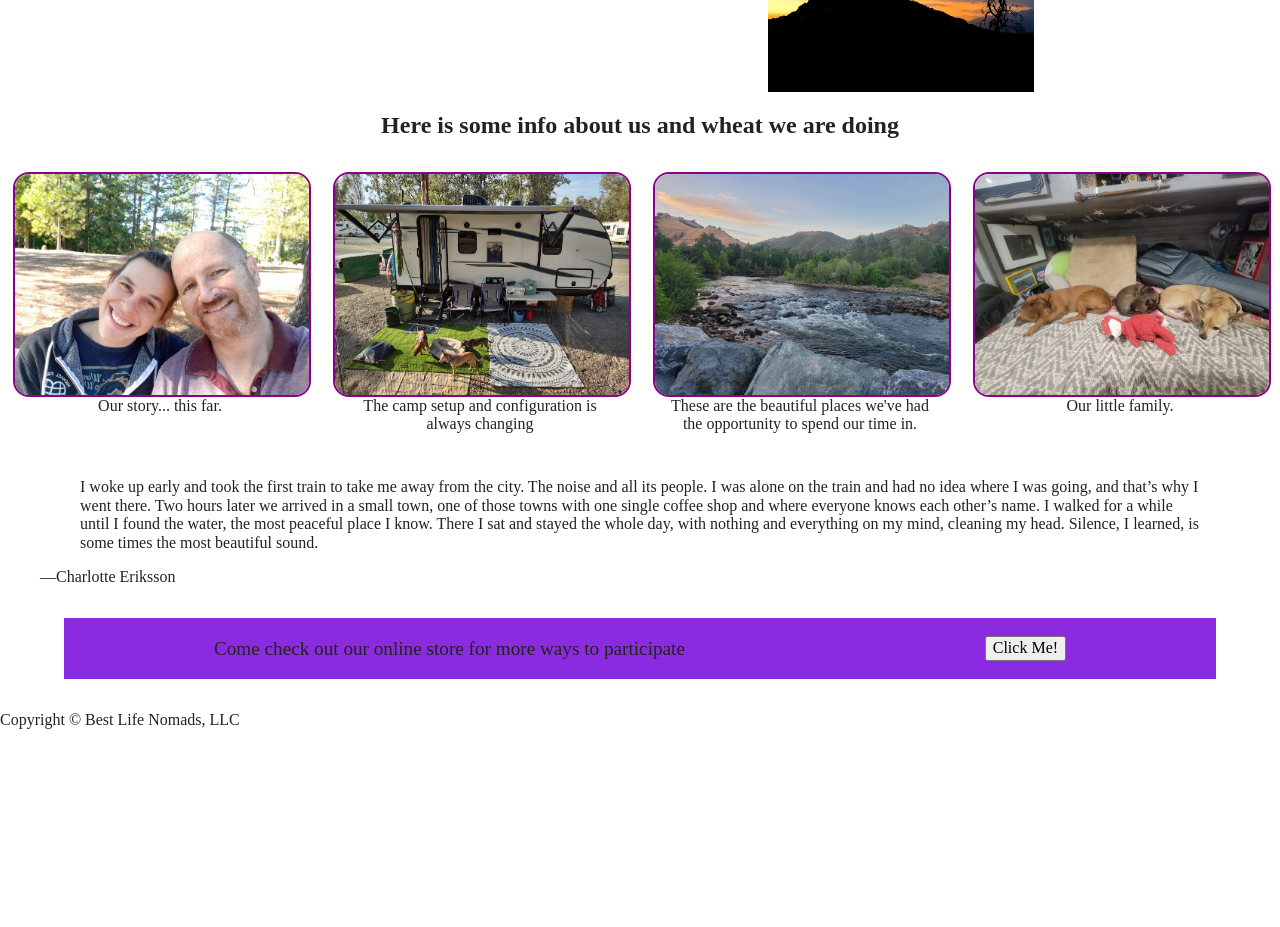
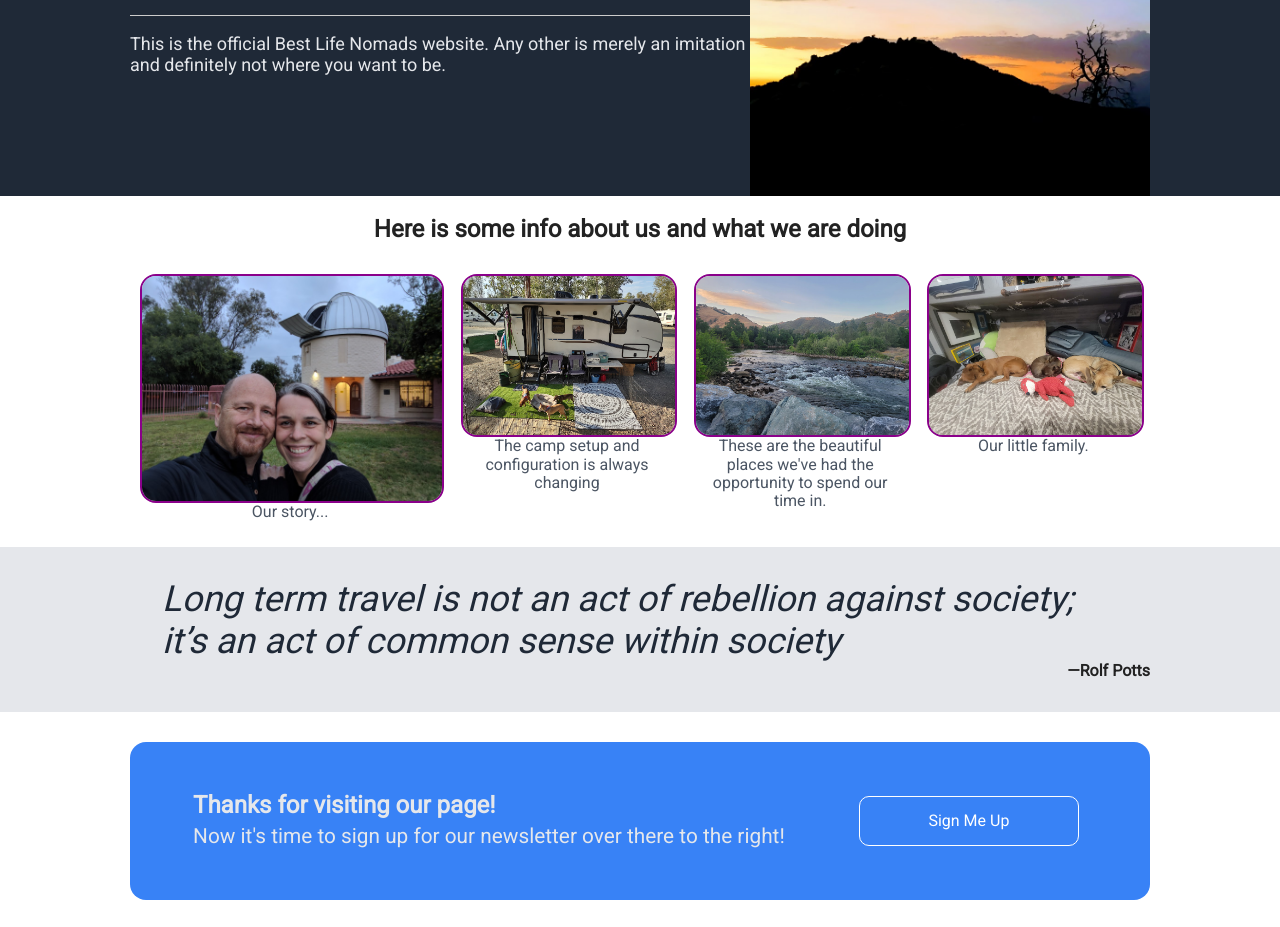
Before and after one commit to Auggievf/bestlifenomads, a website built with Parcel: page index.html in a window 1280 px wide. Shown: the part 204-1131 px from the top of the page. Before the commit the page ends 933 px from the top, so only its background shows below. Built offline with nearby package versions, Linux system fonts and the light colour scheme.

Commit message:
Pushing site to git

```diff
--- a/css/bln.css
+++ b/css/bln.css
@@ -1,6 +1,10 @@
 /*! Thanks for taking the time to look at my CSS.
 I opted for classic CSS instead of SASS or LESS or some other flavor
-... at least for this stage though I do have experience with them. */
+... at least for this stage though I do have a lot of experience with them. */
+* {
+    /* outline: 1px solid red;*/
+    font-family: 'Roboto', sans-serif;
+  }
 
 body {
     display: flex;
@@ -8,11 +12,25 @@ body {
     flex: 1;
 }
 
+header, footer, .content > div {
+    padding:0 calc((100% - 1020px)/2);
+}
+
+.content > div.cta {
+    margin:30px calc((100% - 1020px)/2);
+    padding: 30px;
+}
+
 header {
     display: flex;
     flex-direction: row;
     justify-content: space-between;
     align-items: center;
+    background-color: #1f2937;
+}
+
+header img {
+    max-height:100px;
 }
 
 content {
@@ -22,10 +40,24 @@ content {
 .hero {
     display: flex;
     flex-direction: row;
+    justify-content: space-around;
+    padding: 100px 0 130px;
+    background-color: #1f2937;
 }
 
 .hero img {
-    max-height: 200px;
+    max-height: 300px;
+}
+
+.hero h1 {
+    color: #f9faf8;
+    font-size: 48px;
+    font-weight: extra-bold;
+}
+
+.hero p, nav {
+    color: #e5e7eb;
+    font-size: 18px;
 }
 
 .info h2 {
@@ -52,35 +84,88 @@ content {
 }
 
 .bucket p {
-    text-align: center;
     padding: 0 1em;
     margin-top: 0;
+    text-align: center;
+    color: #4b5563;
+}
+
+figure {
+    display: block;
+    margin: 0;
+    padding:0 calc((100% - 1020px)/2);
+    background-color: #e5e7eb;
+    overflow: hidden;
 }
 
 figure blockquote {
+    margin:2rem 2rem 0;
+    color: #1f2937;
+    font-style: italic;
+    font-size: 36px;
+    font-weight: lighter;
+}
 
+figure blockquote p {
+    margin: 0;
 }
 
 figcaption {
-
+    text-align: right;
+    font-weight: bold;
+    margin-bottom: 2rem;
 }
 
+
 .cta {
-    background-color:blueviolet;
+    background-color:#3882f6;
+    border-radius: 1em;
     margin: 2em 4em;
     display: flex;
     justify-content: space-around;
     align-items: center;
 }
 
-.cta p {
-    font-size: 1.2em;
+.cta h2 {
+    margin-bottom: 0;
+    color: #e5e7eb;
 }
 
+.cta p {
+    font-size: 1.3em;
+    color: #e5e7eb;
+    text-align: left;
+    margin-top: 5px;
+}
+
+
 .cta button {
- max-height: 2em;
+    width: 220px;
+    height: 50px;
+    border: 1px solid white;
+    outline: none;
+    color: #fff;
+    background: #3882f6;
+    cursor: pointer;
+    position: relative;
+    z-index: 0;
+    border-radius: 10px;
+    box-shadow: 0px 0px 0px 0px rgba(255, 255, 255);
+    transition: box-shadow 0.2s linear;
+    margin: 0.5em;
+}
+
+.cta button:hover {
+    box-shadow: 0px 0px 0px 2px rgba(255, 255, 255, 0.9);
 }
 
 footer {
-
+    display: flex;
+    justify-content: center;
+    align-items: center;
+    background-color: #1f2937;
+    color:#f9faf8;
+    font-size: 18px;
+    font-weight: bold;
+    padding: 45px 0;
 }
--- a/index.html
+++ b/index.html
@@ -14,7 +14,11 @@
 
   <link rel="manifest" href="site.webmanifest">
   <link rel="apple-touch-icon" href="icon.png">
-  <!-- Place favicon.ico in the root directory -->
+
+  <!-- Google Roboto Font -->
+  <link rel="preconnect" href="https://fonts.googleapis.com">
+  <link rel="preconnect" href="https://fonts.gstatic.com" crossorigin>
+  <link href="https://fonts.googleapis.com/css2?family=Roboto&display=swap" rel="stylesheet">
 
   <link rel="stylesheet" href="css/normalize.css">
   <link rel="stylesheet" href="css/boilerplate.css">
@@ -26,23 +30,30 @@
 
 <body>
   <header>
-    <img src="img/matilda.png" alt="Matilda Icon">
-    <nav>Some nav here</nav>
+    <img src="img/rhino-giraffe.png" alt="BLN Logo">
+    <nav>
+      <ul>
+        <li class="link 1">Nav Link 1</li>
+        <li class="link 2">Nav Link 2</li>
+        <li class="link 3">Nav Link 3</li>
+      </ul>
+    </nav>
   </header>
   <div class="content">
     <div class="hero">
       <div class="txt">
         <h1>Best Life Nomads</h1>
+        <hr>
         <p>This is the official Best Life Nomads website.  Any other is merely an imitation and definitely not where you want to be.</p>
       </div>
       <img src="img/sunset-tree-hill.jpg" alt="Sunset over Hemet">
     </div>
     <div class="info">
-      <h2>Here is some info about us and wheat we are doing</h2>
+      <h2>Here is some info about us and what we are doing</h2>
       <div class="buckets">
         <div class="bucket">
-          <img src="img/us.jpg" alt="The story of us">
-          <p>Our story... this far.</p>
+          <img src="img/so-happy.jpg" alt="The story of us">
+          <p>Our story...</p>
         </div>
         <div class="bucket">
           <img src="img/matilda-setup.jpg" alt="Matilda Margarite">
@@ -60,13 +71,16 @@
     </div>
     <figure>
       <blockquote cite="https://www.goodreads.com/quotes/1153517-i-woke-up-early-and-took-the-first-train-to">
-          <p>I woke up early and took the first train to take me away from the city. The noise and all its people. I was alone on the train and had no idea where I was going, and that’s why I went there. Two hours later we arrived in a small town, one of those towns with one single coffee shop and where everyone knows each other’s name. I walked for a while until I found the water, the most peaceful place I know. There I sat and stayed the whole day, with nothing and everything on my mind, cleaning my head. Silence, I learned, is some times the most beautiful sound.</p>
+          <p>Long term travel is not an act of rebellion against society;<br />it’s   an act of common sense within society</p>
       </blockquote>
-      <figcaption>—Charlotte Eriksson</figcaption>
+      <figcaption>—Rolf Potts</figcaption>
     </figure>
     <div class="cta">
-      <p>Come check out our online store for more ways to participate</p>
-      <button type="button" onclick="alert('Coming soon')">Click Me!</button>
+      <div>
+        <h2>Thanks for visiting our page!</h2>
+        <p>Now it's time to sign up for our newsletter over there to the right!</p>
+      </div>
+      <button type="button" onclick="alert('Coming soon')">Sign Me Up</button>
     </div>
   </div>
   <footer>Copyright &copy; Best Life Nomads, LLC</footer>
```
Also changed, not shown: css/media.css (indentation only), favicon.ico (deleted), icon.png (deleted), img/matilda.png, img/rhino-giraffe.png (added), img/so-happy.jpg (added), 2 other files. Lines whose indentation alone changed are shown as unchanged.
